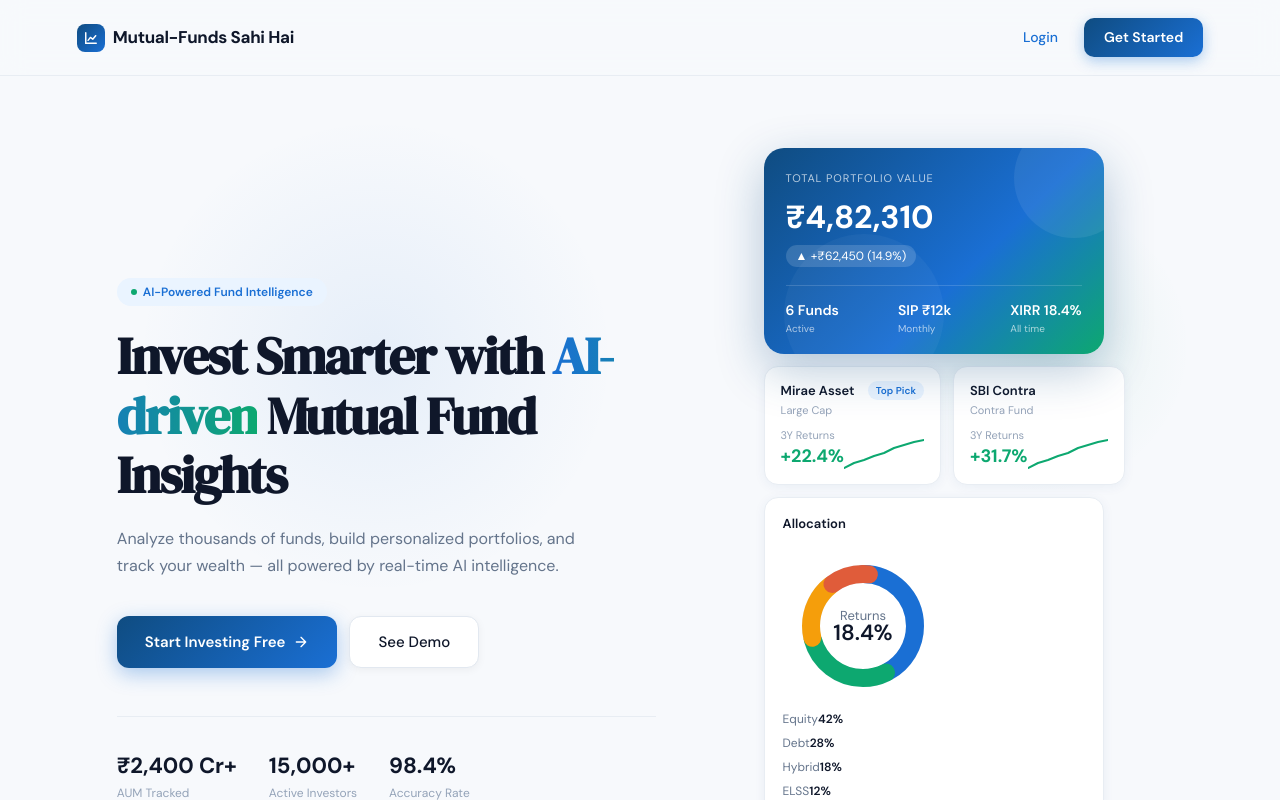
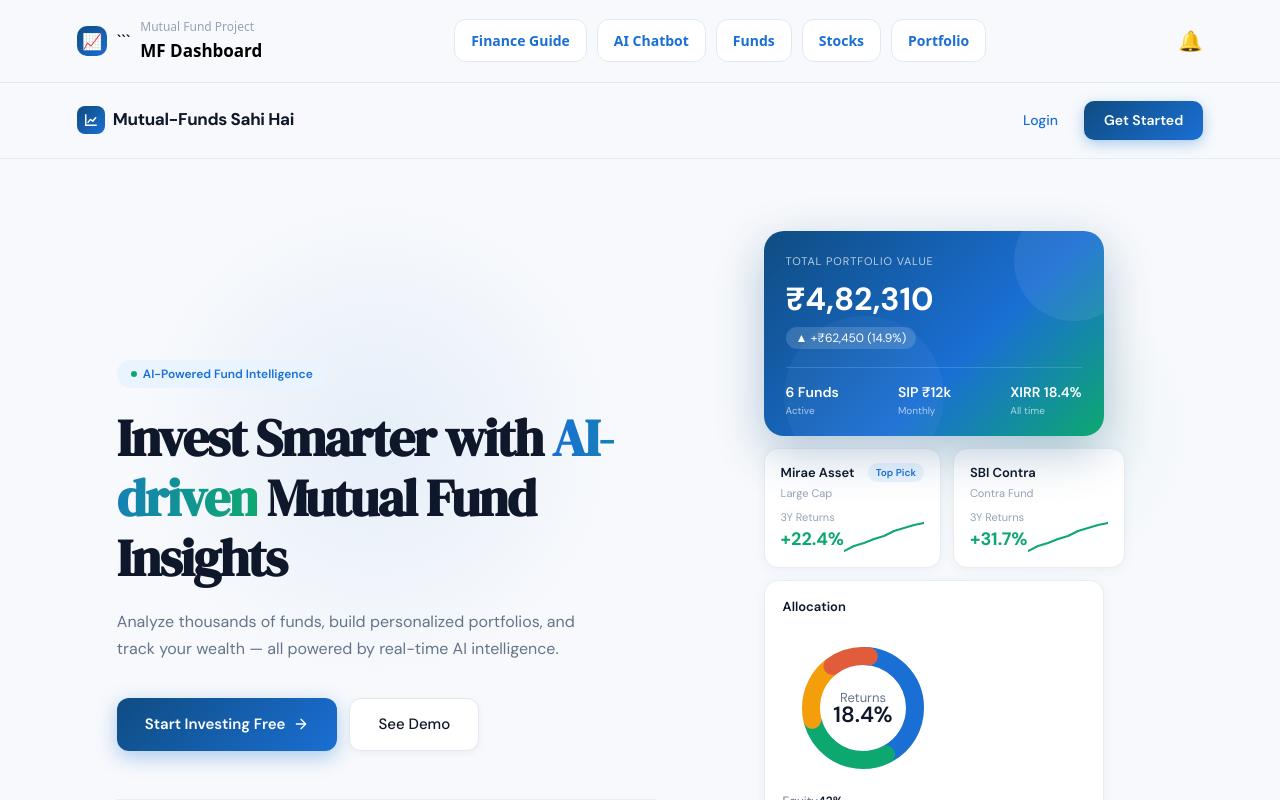
Before and after one commit to heavenEyes19/MutualFund-Sahi-Hai, a React (Vite) app in the folder mutual-fund-ai-portal/client/: page / in a window 1280 px wide. Shown: the top 800 px of the page. Built offline with nearby package versions, Linux system fonts and the light colour scheme.

Commit message:
connected all the pages to the navebar

```diff
--- a/mutual-fund-ai-portal/client/src/App.jsx
+++ b/mutual-fund-ai-portal/client/src/App.jsx
@@ -10,7 +10,8 @@ import Navbar from "./components/Navbar";
 
 function App() {
 return ( <BrowserRouter>
-
+<>
+      <Navbar />
 
 
   <Routes>
@@ -21,6 +22,7 @@ return ( <BrowserRouter>
     <Route path="/admin" element={<Admin />} />
     <Route path="/mutual-funds" element={<MutualFunds />} />
   </Routes>
+  </>
 </BrowserRouter>
 
 );
--- a/mutual-fund-ai-portal/client/src/components/Navbar.jsx
+++ b/mutual-fund-ai-portal/client/src/components/Navbar.jsx
@@ -56,6 +56,7 @@ justifyContent: "center",
     <Link to="/guide" style={linkStyle}>Finance Guide</Link>
     <Link to="/chatbot" style={linkStyle}>AI Chatbot</Link>
     <Link to="/funds" style={linkStyle}>Funds</Link>
+    <Link to="/mutual-funds" style={linkStyle}>Stocks</Link>
     <Link to="/portfolio" style={linkStyle}>Portfolio</Link>
   </div>
 
--- a/mutual-fund-ai-portal/client/src/pages/MutualFunds.jsx
+++ b/mutual-fund-ai-portal/client/src/pages/MutualFunds.jsx
@@ -5,7 +5,7 @@ import {
   listMutualFunds,
   searchMutualFunds,
 } from "../services/mutualFunds";
-
+import Navbar from '../components/Navbar';
 
 const theme = {
   navy: "#0f4c81",
```
